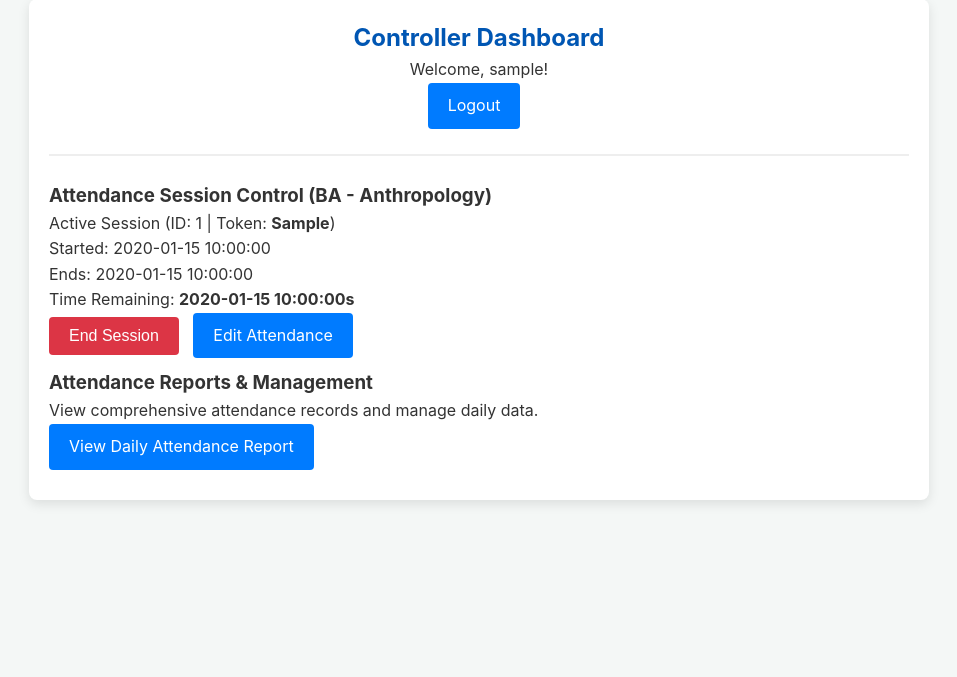
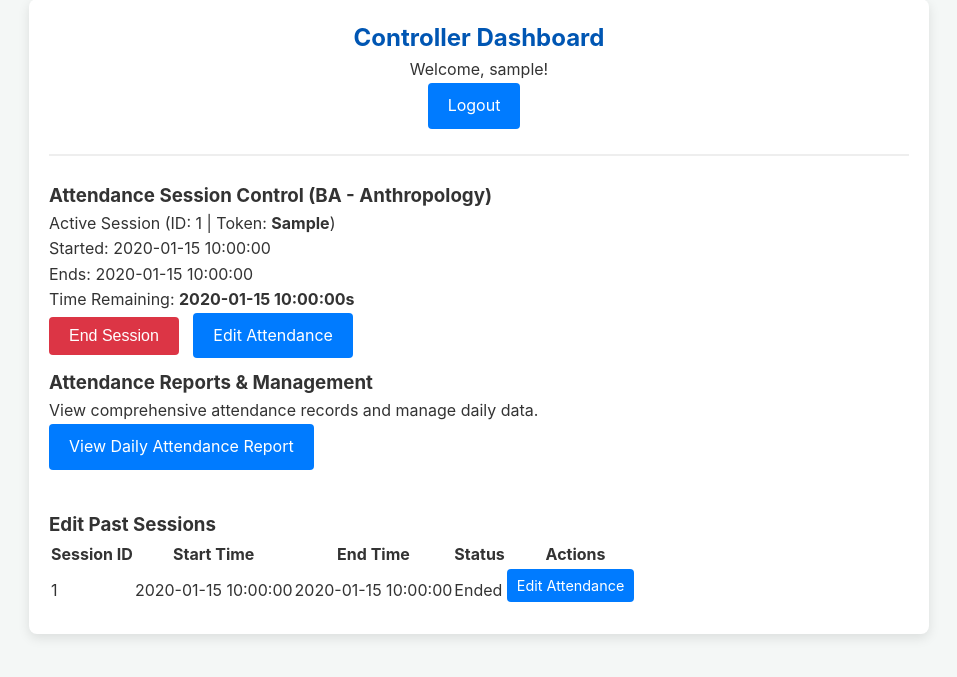
Before and after one commit to ritik-raj-gupta-1/ritik-attendance-app, a Flask app: template templates/admin_dashboard.html in a window 1280 px wide. Shown: the part 21-698 px from the top of the page, without its empty margins (161-1118 px from the left). Run offline with Flask 3, Linux system fonts and the light colour scheme; the template is opened without the code that fills it: most values are stand-ins (such as "Sample title", 1, 10 or a date in 2020); some libraries are stand-ins or nearby versions.

```diff
--- a/app.py
+++ b/app.py
@@ -209,7 +209,7 @@ def start_session():
 
         session_token = secrets.token_hex(16) # Generate a secure random token
         start_time = datetime.now(timezone.utc)
-        end_time = start_time + timedelta(minutes=5) # Session lasts for 5 minutes (CHANGED HERE)
+        end_time = start_time + timedelta(minutes=5) # Session lasts for 5 minutes
 
         cur.execute(
             "INSERT INTO attendance_sessions (class_id, controller_id, session_token, start_time, end_time, is_active) VALUES (%s, %s, %s, %s, %s, TRUE)",
@@ -703,8 +703,11 @@ def api_update_attendance_record():
     try:
         if is_present:
             # Insert if not exists, or do nothing if already present
+            # We also record the timestamp, latitude, longitude, and IP if available,
+            # but for manual edits, we can use current time and mark location/IP as N/A or default.
+            # For simplicity, we'll use current timestamp and null for location/IP for manual edits.
             cur.execute(
-                "INSERT INTO attendance_records (session_id, student_id, timestamp, latitude, longitude, ip_address) VALUES (%s, %s, %s, NULL, NULL, 'Manual_Edit') ON CONFLICT (session_id, student_id) DO NOTHING",
+                "INSERT INTO attendance_records (session_id, student_id, timestamp, latitude, longitude, ip_address) VALUES (%s, %s, %s, NULL, NULL, 'Manual_Edit')",
                 (session_id, student_id, datetime.now(timezone.utc))
             )
         else:
--- a/templates/admin_dashboard.html
+++ b/templates/admin_dashboard.html
@@ -135,13 +135,13 @@
                     <p>Started: {{ active_session.start_time }}</p>
                     <p>Ends: {{ active_session.end_time }}</p>
                     <p>Time Remaining: <span id="timer-{{ active_session.id }}" style="font-weight: bold;">{{ active_session.remaining_time }}s</span></p>
-                    <form action="{{ url_for('end_session', session_id=active_session.id) }}" method="post" style="display:inline;">
-                        <button type="submit" class="button end-session-btn" data-session-id="{{ active_session.id }}" style="background-color: #dc3545;">End Session</button>
-                    </form>
+                    {# Changed from form submission to a button triggering JS function #}
+                    <button type="button" class="button end-session-btn" data-session-id="{{ active_session.id }}" style="background-color: #dc3545;">End Session</button>
                     <a href="{{ url_for('edit_attendance', session_id=active_session.id) }}" class="button" style="background-color: #007bff;">Edit Attendance</a>
                 {% else %}
                     <p>No active session for BA - Anthropology.</p>
                     <form action="{{ url_for('start_session') }}" method="post">
+                        <input type="hidden" name="class_id" value="{{ ba_anthropology_class_id }}">
                         <button type="submit" class="button">Start New Session</button>
                     </form>
                 {% endif %}
@@ -153,7 +153,41 @@
                 <a href="{{ url_for('attendance_report') }}" class="button">View Daily Attendance Report</a>
             </div>
 
-            {# Custom Confirmation Modal Structure #}
+            <h3 style="margin-top: 30px;">Edit Past Sessions</h3>
+            {% if all_sessions %}
+            <div style="overflow-x: auto;">
+                <table class="data-table">
+                    <thead>
+                        <tr>
+                            <th>Session ID</th>
+                            <th>Start Time</th>
+                            <th>End Time</th>
+                            <th>Status</th>
+                            <th>Actions</th>
+                        </tr>
+                    </thead>
+                    <tbody>
+                        {% for session in all_sessions %}
+                        <tr>
+                            <td>{{ session.id }}</td>
+                            <td>{{ session.start_time }}</td>
+                            <td>{{ session.end_time }}</td>
+                            <td>{{ "Active" if session.is_active else "Ended" }}</td>
+                            <td>
+                                <a href="{{ url_for('edit_attendance', session_id=session.id) }}" class="button" style="background-color: #007bff; padding: 5px 10px; font-size: 0.9em;">Edit Attendance</a>
+                            </td>
+                        </tr>
+                        {% endfor %}
+                    </tbody>
+                </table>
+            </div>
+            {% else %}
+            <div class="info-message">
+                No past sessions available to edit.
+            </div>
+            {% endif %}
+
+            {# Custom Confirmation Modal Structure - Moved here for global access by main.js #}
             <div id="confirmation-modal" class="modal">
                 <div class="modal-content">
                     <span class="close-button">&times;</span>
@@ -167,34 +201,10 @@
 
         </div>
     </div>
+    {# Pass active_session data to JavaScript, ensuring it's always valid JSON #}
+    <script>
+        window.activeSessionData = {{ active_session | tojson | default('{}', true) }};
+    </script>
     <script src="{{ url_for('static', filename='main.js') }}"></script>
-    <script>
-        // Countdown timer for controller dashboard
-        {% if active_session %}
-        var remainingTimeController = {{ active_session.remaining_time }};
-        var timerDisplayController = document.getElementById("timer-{{ active_session.id }}");
-
-        if (remainingTimeController > 0) {
-            var controllerTimer = setInterval(function() {
-                var minutes = Math.floor(remainingTimeController / 60);
-                var seconds = remainingTimeController % 60;
-                timerDisplayController.innerHTML = minutes + "m " + seconds + "s";
-
-                if (remainingTimeController <= 0) {
-                    clearInterval(controllerTimer);
-                    timerDisplayController.innerHTML = "Session ended.";
-                    window.location.reload(); // Reload to update dashboard status
-                }
-                remainingTimeController--;
-            }, 1000);
-        } else {
-            timerDisplayController.innerHTML = "Session ended.";
-        }
-        {% endif %}
-
-        // Handle End Session button click (using main.js for AJAX)
-        // The event listener for .end-session-btn is now in main.js
-        // and uses a data-session-id attribute.
-    </script>
 </body>
 </html>
```
